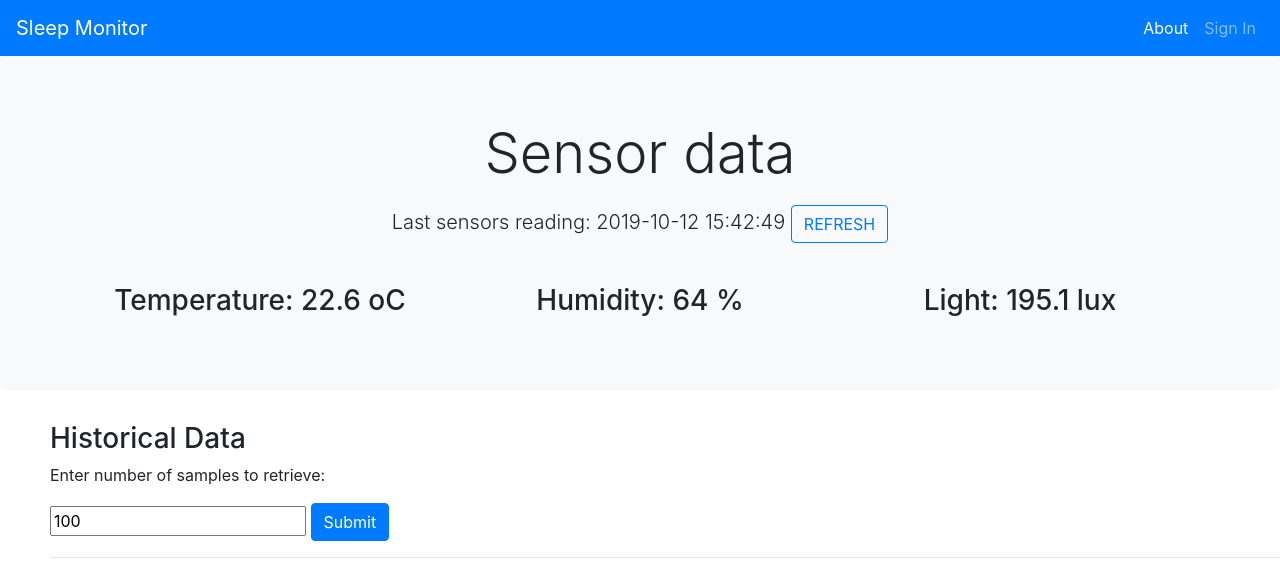
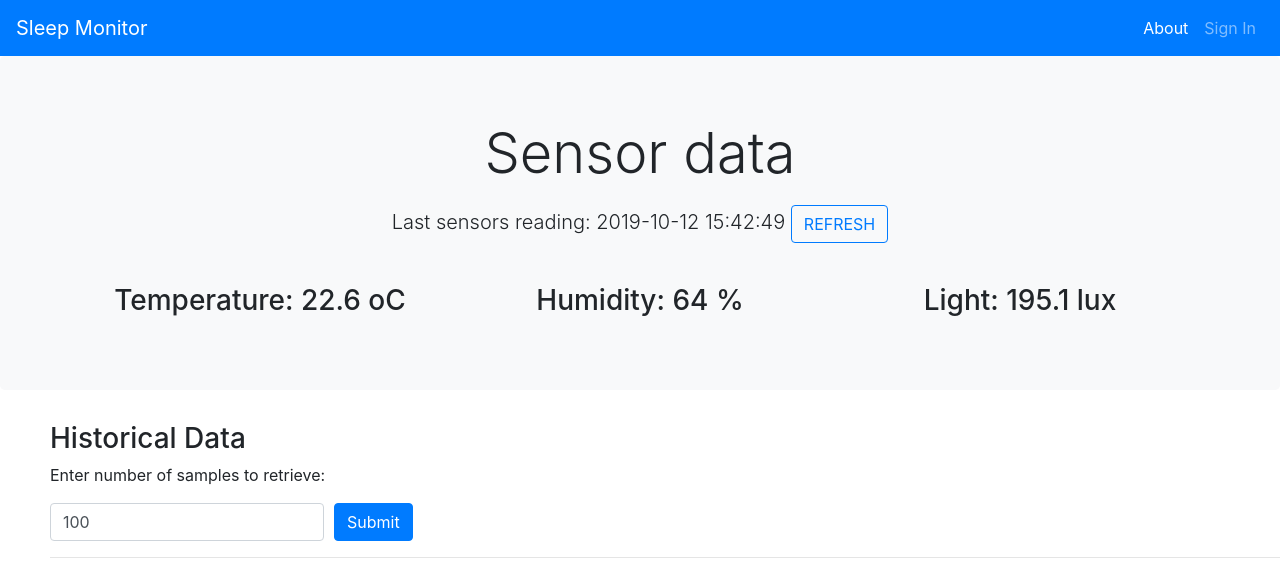
Before and after one commit to ropa1998/SleepMonitor, a Flask app: page / in a window 1280 px wide. Shown: the top 572 px of the page. Run offline with Flask 2, Linux system fonts and the light colour scheme; data comes from the database, SQL or seed files in the repository; some libraries are stand-ins or nearby versions.

Commit message:
Resized form text input to fit button height.

```diff
--- a/Python/Flask/templates/index.html
+++ b/Python/Flask/templates/index.html
@@ -59,18 +59,22 @@
 <div style="background-color:#fff; padding-left:50px">
     <h3> Historical Data </h3>
     <p> Enter number of samples to retrieve:</p>
-    <form method="POST">
-        <input name="numSamples" value={{numSamples}}>
+    <form class="form-inline" method="POST">
+        <div class="form-group">
+            <input name="numSamples" class="form-control" value={{numSamples}}>
+        </div>
+        <div style="width:10px"></div>
         <button type="submit" class="btn btn-primary">Submit</button>
+
     </form>
 
     <hr>
 </div>
 
 <div class="row" style="margin:auto">
-    <div class="col-md-6"><img src="/plot/temp" alt="Image Placeholder" width="100%"height="auto">
+    <div class="col-md-6"><img src="/plot/temp" alt="Image Placeholder" width="100%" height="auto">
     </div>
-    <div class="col-md-6"><img src="/plot/hum" alt="Image Placeholder" width="100%"height="auto">
+    <div class="col-md-6"><img src="/plot/hum" alt="Image Placeholder" width="100%" height="auto">
     </div>
     <div class="col-md-6"><img src="/plot/light" alt="Image Placeholder" width="100%" height="auto">
     </div>
```
Lines whose indentation alone changed are shown as unchanged.
